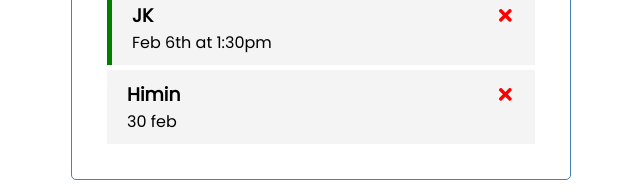
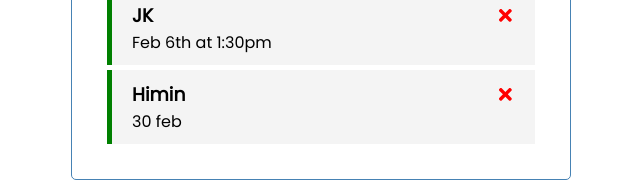
Before and after one commit to samon03/React-Crash-Course, a React (Create React App) app: page / in a window 1280 px wide. Shown: the part 301-495 px from the top of the page, without its empty margins (319-959 px from the left). Built offline with nearby package versions, Linux system fonts and the light colour scheme; data requests are answered from the project's data file.

Commit message:
update reminder

```diff
--- a/db.json
+++ b/db.json
@@ -21,7 +21,7 @@
     {
       "text": "Himin",
       "day": "30 feb",
-      "reminder": false,
+      "reminder": true,
       "id": 5
     }
   ]
--- a/src/App.js
+++ b/src/App.js
@@ -13,14 +13,21 @@ function App() {
 
   useEffect(() => {
     const getTasks = async() => {
-      const taskFromServer = await fetchTask();
+      const taskFromServer = await fetchTasks();
       setTasks(taskFromServer);
     }
     getTasks();
   }, [])
 
-  const fetchTask = async() => {
+  const fetchTasks = async() => {
     const res = await fetch('http://localhost:5000/tasks');
+    const data = await res.json();
+
+    return data;
+  }
+
+  const fetchTask = async (id) => {
+    const res = await fetch(`http://localhost:5000/tasks/${id}`);
     const data = await res.json();
 
     return data;
@@ -32,9 +39,23 @@ function App() {
     setTasks(tasks.filter((task) => task.id !== id));
   }
 
-  const reminder = (id) => {
+  const reminder = async (id) => {
+    const taskToToggle = await fetchTask(id);
+    const updateToggle = {...taskToToggle, reminder: !taskToToggle.reminder}
+
+
+    const res = await fetch(`http://localhost:5000/tasks/${id}`, {
+      method: 'PUT',
+      headers: {
+        'Content-type': 'application/json'
+      },
+      body: JSON.stringify(updateToggle)
+    });
+
+    const data = await res.json();
+
     setTasks(tasks.map((task) =>
-       task.id === id ? { ...task, reminder: !task.reminder } : task
+       task.id === id ? { ...task, reminder: data.reminder } : task
       )
     )
   }
```
